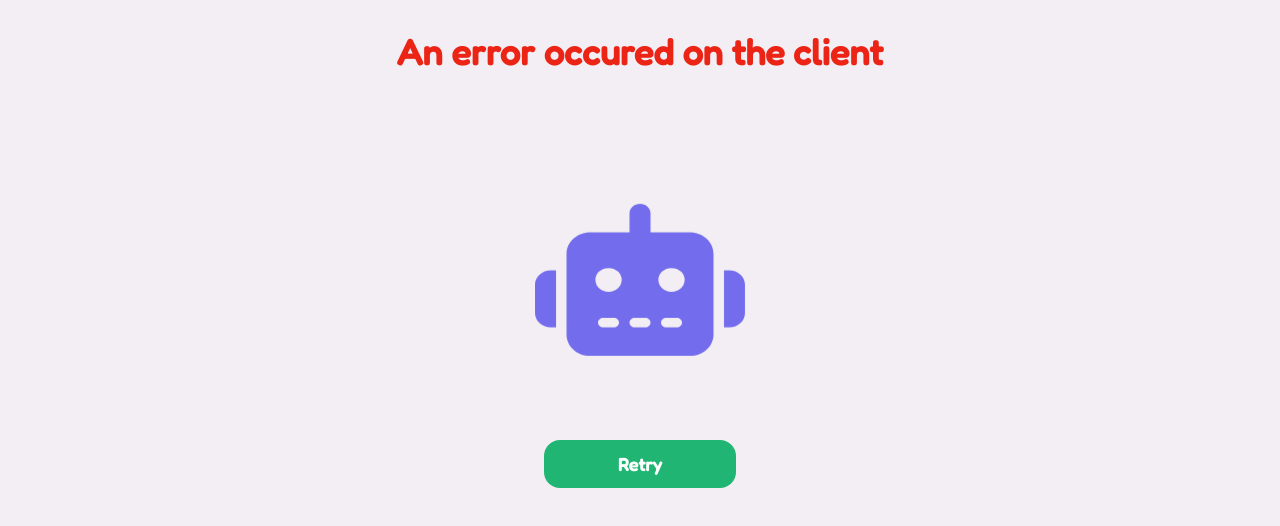
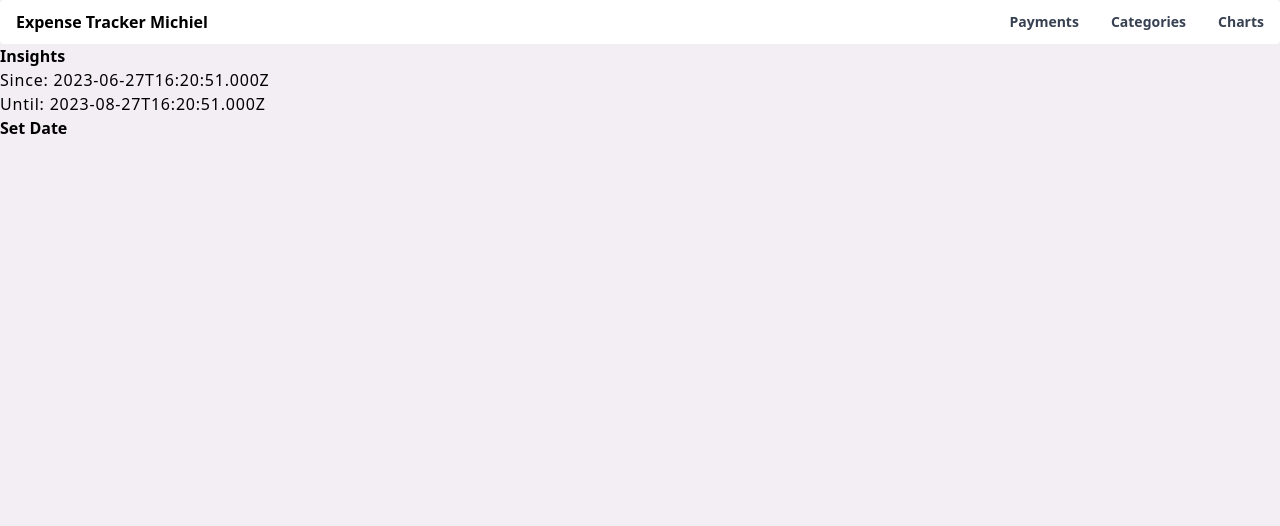
Before and after one commit to rik11112/expensetracker, a Next.js app: page /insights in a window 1280 px wide. Before the commit this address had no page. Shown: the top 526 px of the page. Built offline with nearby package versions, Linux system fonts and the light colour scheme.

Commit message:
add app router

```diff
--- /dev/null
+++ b/src/app/insights/TestAddDateParam.tsx
@@ -0,0 +1,18 @@
+'use client';
+
+import {useRouter, useSearchParams} from 'next/navigation';
+
+const TestAddDateParam = () => {
+    const searchParams = useSearchParams();
+    const router = useRouter();
+
+    const updateSearchParams = (name: string, value: string) => {
+        const params = new URLSearchParams(searchParams?.toString());
+        params.set(name, value);
+        router.push(`?${params.toString()}`);
+    };
+
+    return <button onClick={() => updateSearchParams('since', '2024-12-25')}>Set Date</button>;
+};
+
+export default TestAddDateParam;
--- /dev/null
+++ b/src/app/insights/page.tsx
@@ -0,0 +1,27 @@
+import TestAddDateParam from "./TestAddDateParam";
+
+type InsightsPageProps = {
+    searchParams: Promise<{
+        since: string;
+        until: string;
+    }>;
+};
+
+const twoMonthsAgo = new Date();
+twoMonthsAgo.setMonth(twoMonthsAgo.getMonth() - 2);
+
+export default async function InsightsPage({searchParams}: InsightsPageProps) {
+    let {since = twoMonthsAgo, until = new Date()} = await searchParams;
+    since = new Date(since);
+    until = new Date(until);
+
+    return (
+        <div>
+            <h1>Insights</h1>
+            <p>Since: {since.toISOString()}</p>
+            <p>Until: {until.toISOString()}</p>
+
+            <TestAddDateParam />
+        </div>
+    );
+}
--- /dev/null
+++ b/src/app/layout.tsx
@@ -0,0 +1,25 @@
+import '@styles/globals.scss';
+import type {AppProps} from 'next/app';
+import {config} from '@fortawesome/fontawesome-svg-core';
+import '@fortawesome/fontawesome-svg-core/styles.css';
+import {fredoka} from '@styles/fonts';
+import {Hydrate, QueryClient, QueryClientProvider} from '@tanstack/react-query';
+import {ReactQueryDevtools} from '@tanstack/react-query-devtools';
+import Navbar from '@src/components/Navbar';
+config.autoAddCss = false;
+
+export const metadata = {
+    title: 'Next.js',
+    description: 'Generated by Next.js',
+};
+
+export default function RootLayout({children}: {children: React.ReactNode}) {
+    return (
+        <html lang="en">
+            <body>
+                <Navbar currentPage={''} />
+                <main>{children}</main>
+            </body>
+        </html>
+    );
+}
```
Also changed, not shown: tsconfig.json (+8 -2 lines).
